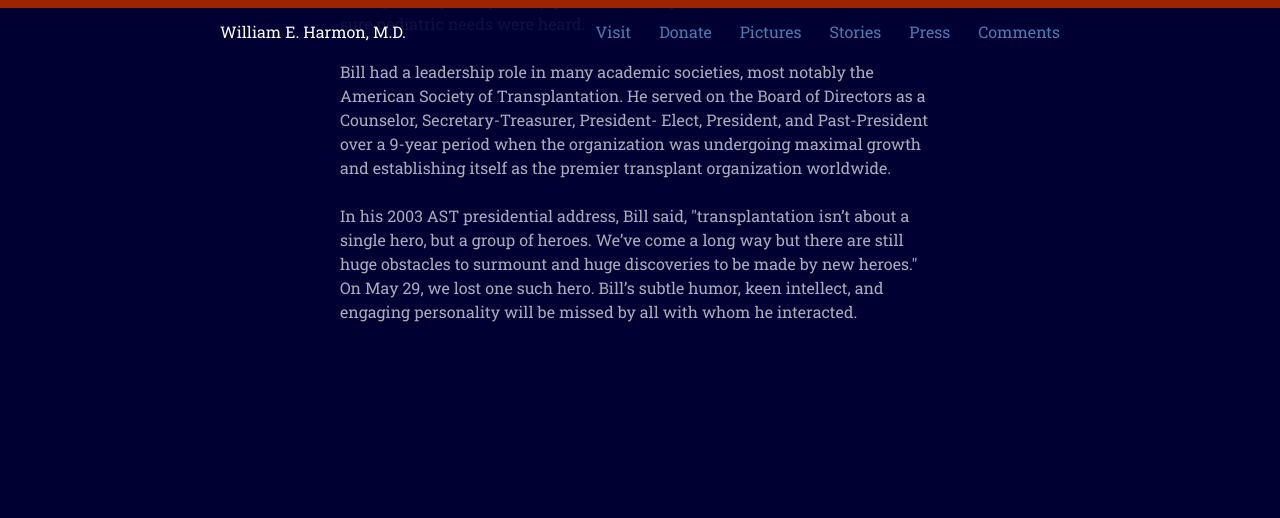
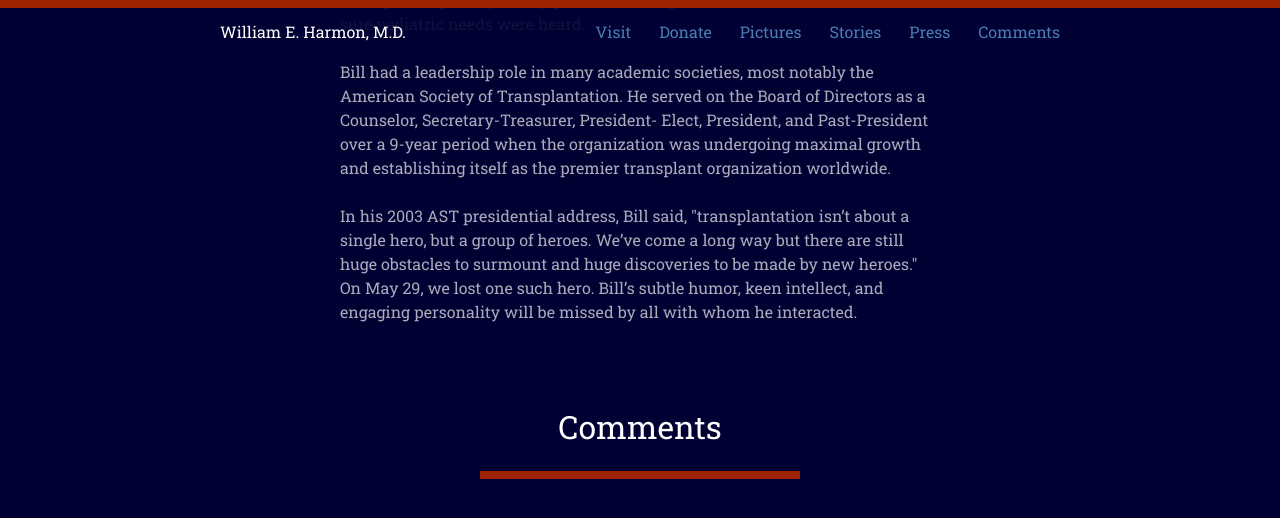
Before and after one commit to ianli/williamharmonmd.com, a Jekyll site: the page built from press.html, in a window 1280 px wide and 900 px high, scrolled down 2405 px. Shown: the top 518 px of the window. Built offline with Jekyll 4.4.1, drawn with Linux system fonts in a browser that asks for light colours; nearby versions of some CDN libraries; comment, search, counter and statistics services are not loaded; before the commit the page ends 2772 px from its top, so only the background shows below that.

Commit message:
Add comments in Press page

```diff
--- a/press.html
+++ b/press.html
@@ -61,3 +61,6 @@ title: "In memory of William E. Harmon, M.D.: In the press"
     </div>
   </section>
 {% endfor %}
+
+<!-- Comments -->
+{% include fb-comments.html %}
```
